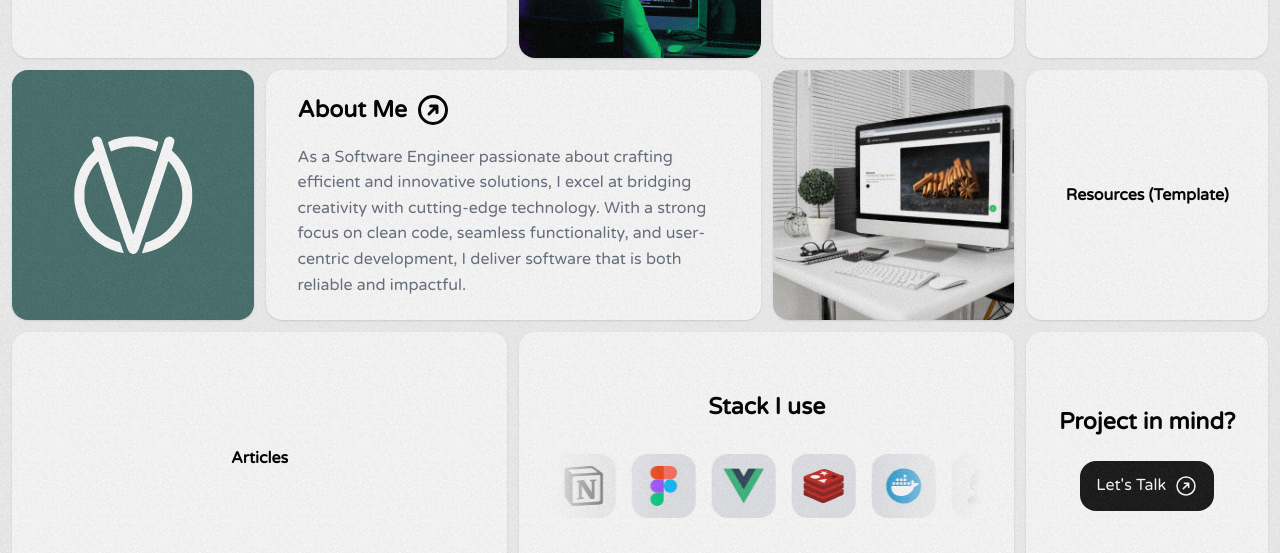
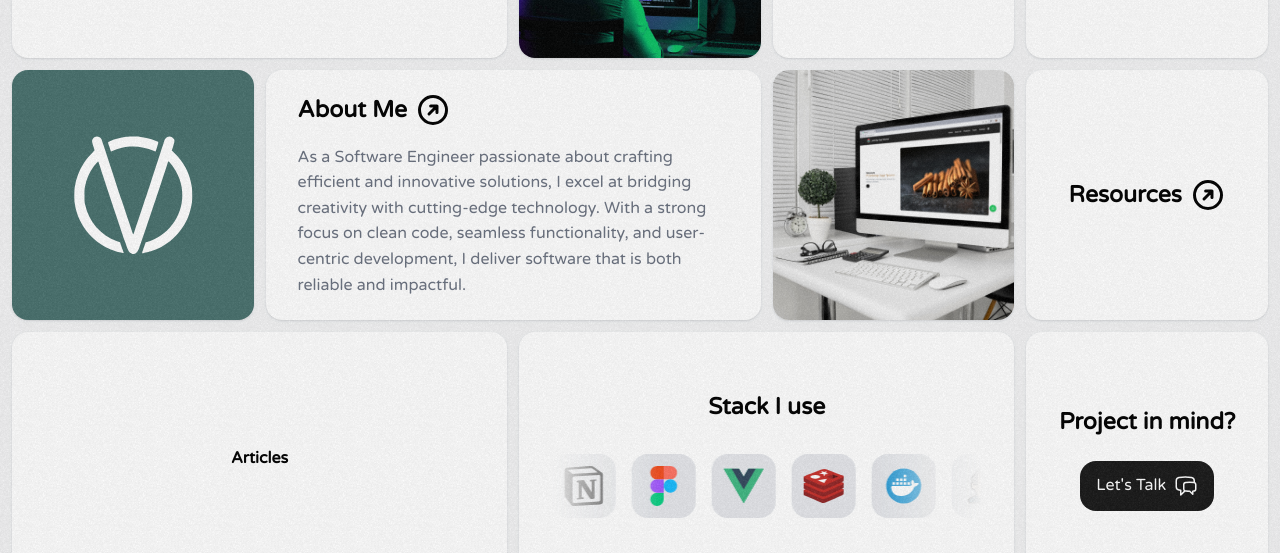
Before and after one commit to mradhitama/projectacy, a Nuxt app: page / in a window 1280 px wide. Shown: the part 205-758 px from the top of the page. Built offline with nearby package versions, Linux system fonts and the light colour scheme.

Commit message:
additional

```diff
--- a/components/GreetingsScreen.vue
+++ b/components/GreetingsScreen.vue
@@ -60,7 +60,7 @@
   align-items: center;
   height: 100vh;
   width: 100vw;
-  z-index: 100;
+  z-index: 99;
 }
 
 .slide-in {
--- a/components/homepageSection/Hero.vue
+++ b/components/homepageSection/Hero.vue
@@ -119,21 +119,35 @@
               </div>
             </div>
             <div
-              class="col-span-1 row-span-1 p-8 bg-white hover:bg-gray-200 dark:bg-darkOcean dark:hover:bg-deepOcean rounded-2xl shadow flex items-center justify-center h-full">
-              <h3 class="text-base font-semibold">Resources (Template)</h3>
+              class="col-span-1 row-span-1 p-8 bg-white hover:bg-gray-200 dark:bg-darkOcean dark:hover:bg-deepOcean rounded-2xl shadow flex items-center justify-center h-full group">
+              <h5 class="font-semibold mr-2">Resources </h5>
+              <svg xmlns="http://www.w3.org/2000/svg" fill="none" viewBox="0 0 24 24" stroke-width="2"
+                stroke="currentColor" class="size-9 -rotate-45 group-hover:rotate-0 duration-700 transition-all">
+                <path stroke-linecap="round" stroke-linejoin="round"
+                  d="m12.75 15 3-3m0 0-3-3m3 3h-7.5M21 12a9 9 0 1 1-18 0 9 9 0 0 1 18 0Z" />
+              </svg>
+              <!-- <div class="flex items-center gap-3">
+                <span class="font-semibold">Coming Soon</span>
+                <div class="flex gap-1">
+                  <span class="dot w-1 h-1 bg-gray-500 rounded-full"></span>
+                  <span class="dot w-1 h-1 bg-gray-500 rounded-full"></span>
+                  <span class="dot w-1 h-1 bg-gray-500 rounded-full"></span>
+                </div>
+              </div> -->
+
             </div>
             <div
-              class="col-span-1 row-span-1 p-8 bg-white hover:bg-gray-200 dark:bg-darkOcean dark:hover:bg-deepOcean rounded-2xl shadow flex items-center justify-center h-full group">
+              class="col-span-1 row-span-1 p-8 bg-white dark:bg-darkOcean rounded-2xl shadow flex items-center justify-center h-full">
               <div class="flex flex-col items-center justify-center text-center">
                 <h5 class="font-semibold mb-5">Project in mind?</h5>
                 <button
-                  class="flex items-center gap-2 px-4 py-3 bg-darkness text-white rounded-2xl group-hover:bg-gray-500 transition-colors duration-300"
+                  class="flex items-center gap-2 px-4 py-3 bg-darkness text-white rounded-2xl hover:bg-lightBlack group"
                   onclick="window.location.href='mailto:chandra.y.adhitama@gmail.com'">
                   <span class="font-medium">Let's Talk</span>
                   <svg xmlns="http://www.w3.org/2000/svg" fill="none" viewBox="0 0 24 24" stroke-width="1.5"
-                    stroke="currentColor" class="w-6 h-6 -rotate-45 group-hover:rotate-0 duration-700 transition-all">
+                    stroke="currentColor" class="dot size-6">
                     <path stroke-linecap="round" stroke-linejoin="round"
-                      d="m12.75 15 3-3m0 0-3-3m3 3h-7.5M21 12a9 9 0 1 1-18 0 9 9 0 0 1 18 0Z" />
+                      d="M20.25 8.511c.884.284 1.5 1.128 1.5 2.097v4.286c0 1.136-.847 2.1-1.98 2.193-.34.027-.68.052-1.02.072v3.091l-3-3c-1.354 0-2.694-.055-4.02-.163a2.115 2.115 0 0 1-.825-.242m9.345-8.334a2.126 2.126 0 0 0-.476-.095 48.64 48.64 0 0 0-8.048 0c-1.131.094-1.976 1.057-1.976 2.192v4.286c0 .837.46 1.58 1.155 1.951m9.345-8.334V6.637c0-1.621-1.152-3.026-2.76-3.235A48.455 48.455 0 0 0 11.25 3c-2.115 0-4.198.137-6.24.402-1.608.209-2.76 1.614-2.76 3.235v6.226c0 1.621 1.152 3.026 2.76 3.235.577.075 1.157.14 1.74.194V21l4.155-4.155" />
                   </svg>
                 </button>
               </div>
@@ -196,4 +210,25 @@
   opacity: 0;
   transition: opacity 0.25s ease-out;
 }
+
+@keyframes dotAnimation {
+
+  0%,
+  20% {
+    opacity: 0;
+  }
+
+  40% {
+    opacity: 1;
+  }
+
+  100% {
+    opacity: 0;
+  }
+}
+
+.dot {
+  animation: dotAnimation 1.5s infinite;
+  animation-delay: 0s;
+}
 </style>
--- a/pages/index.vue
+++ b/pages/index.vue
@@ -30,6 +30,6 @@
     position: absolute;
     top: 0;
     width: 100%;
-    z-index: 99;
+    z-index: 100;
 }
 </style>
```
